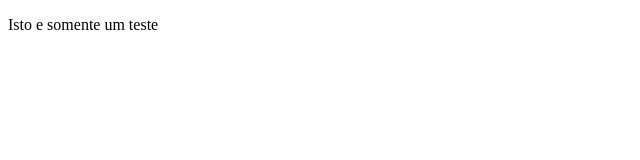
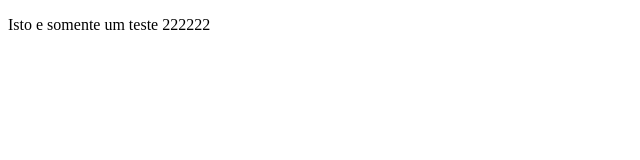
Before and after one commit to danisxp/ProjEngSoft, a plain HTML site: page index.html in a window 1280 px wide. Shown: the full height of the page, 0-640 px from the left. Drawn offline with Linux system fonts and the light colour scheme.

Commit message:
Update
UPdate

```diff
--- a/index.html
+++ b/index.html
@@ -3,5 +3,5 @@
   <title>Teste</title>
 </head>
 <body>
-  <p>Isto e somente um teste</p>
+  <p>Isto e somente um teste 222222</p>
 </body>
```
